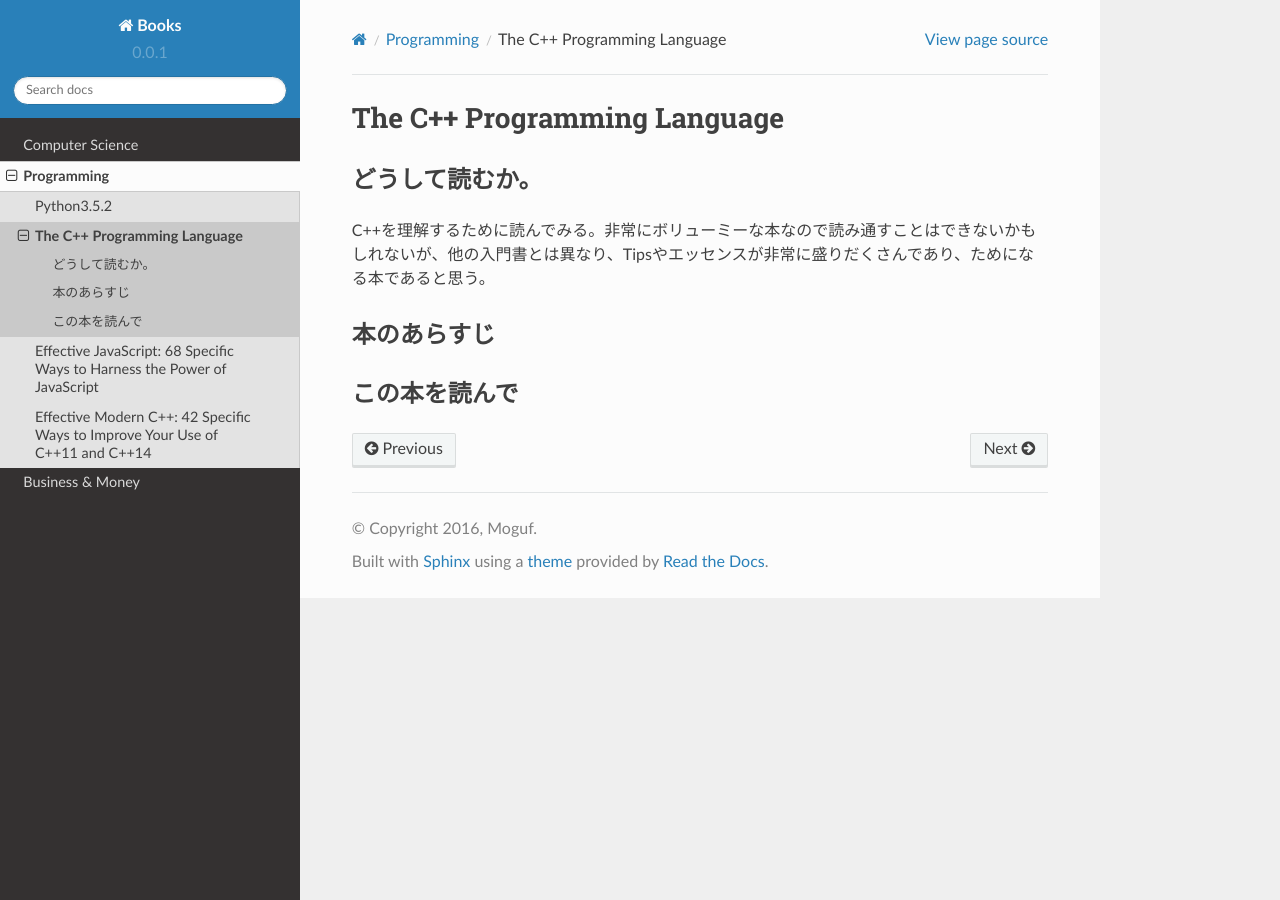
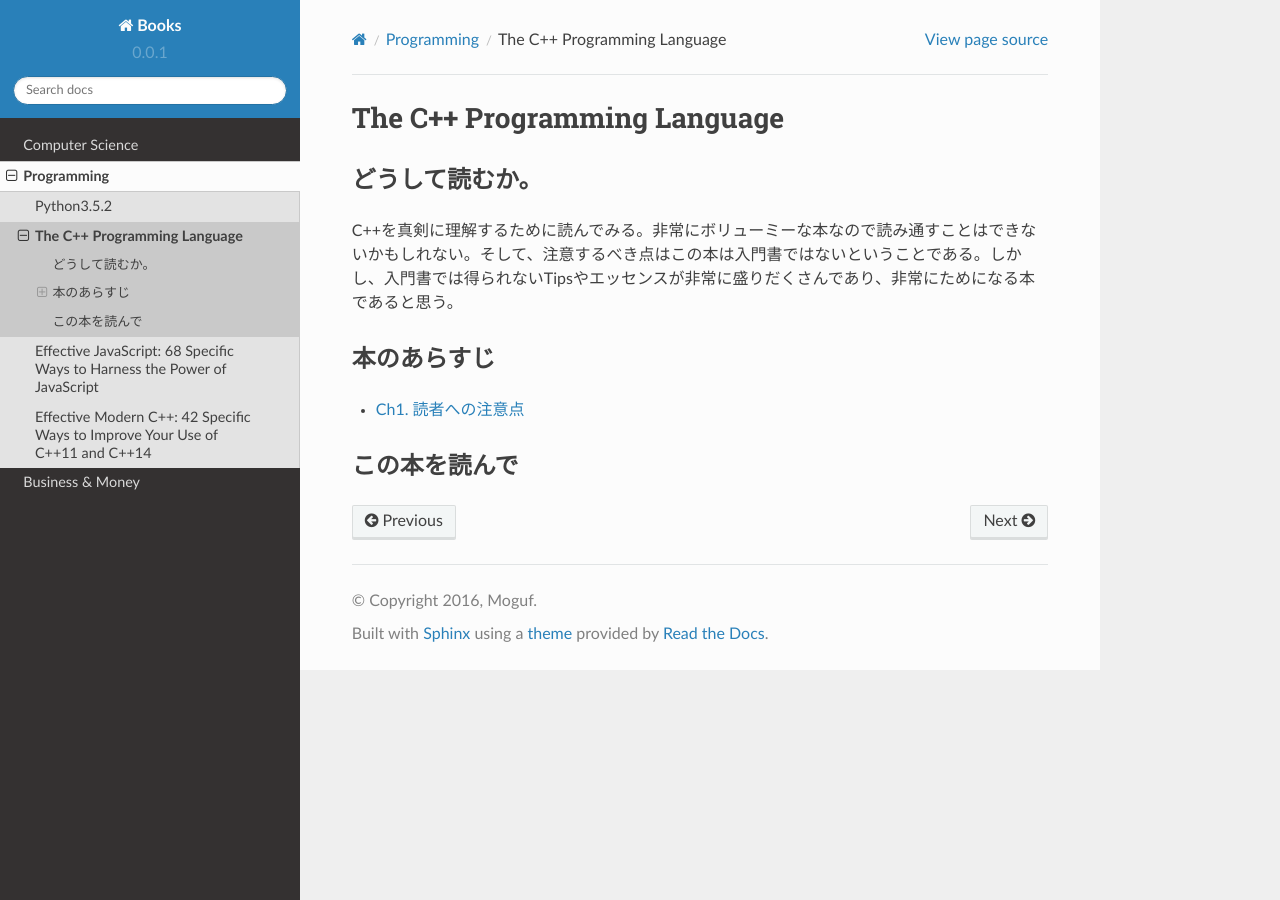
Before and after one commit to Moguf/Books, a Sphinx documentation site: the page built from docs/ja/source/Programming/TheCppProgrammingLanguage/index.rst, in a window 1280 px wide. Built offline with Sphinx 7.4.7 and the Read the Docs theme 2.0.0, drawn with Linux system fonts in a browser that asks for light colours; formulas are drawn with MathJax 3; pages that are not in the unit, such as notebooks, are missing from menus.

Commit message:
MOD: Cpp.

```diff
--- a/docs/ja/source/Programming/TheCppProgrammingLanguage/index.rst
+++ b/docs/ja/source/Programming/TheCppProgrammingLanguage/index.rst
@@ -4,12 +4,16 @@ The C++ Programming Language
 どうして読むか。
 ------------------
 
-C++を理解するために読んでみる。非常にボリューミーな本なので読み通すことはできないかもしれないが、他の入門書とは異なり、Tipsやエッセンスが非常に盛りだくさんであり、ためになる本であると思う。
+C++を真剣に理解するために読んでみる。非常にボリューミーな本なので読み通すことはできないかもしれない。そして、注意するべき点はこの本は入門書ではないということである。しかし、入門書では得られないTipsやエッセンスが非常に盛りだくさんであり、非常にためになる本であると思う。
 
 
 本のあらすじ
 ----------------------------
 
+.. toctree::
+   :maxdepth: 1
+
+   ch1
 
 
 
```
Also changed, not shown: docs/ja/source/Programming/TheCppProgrammingLanguage/ch1.rst (+50 -0 lines), docs/ja/source/Programming/TheCppProgrammingLanguage/word.rst (added, +9 -0 lines).
